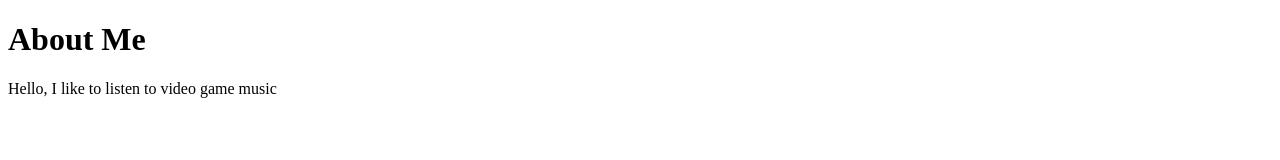
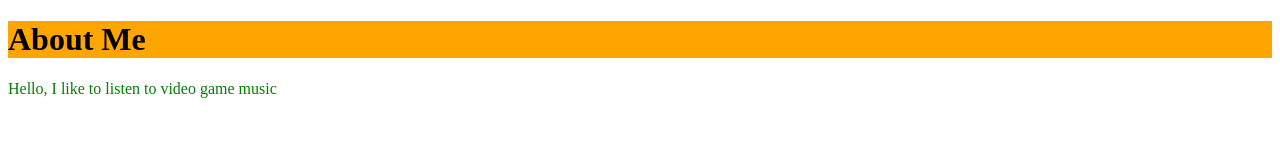
Before and after one commit to joshuahng17/JHongDemo.github.io, a plain HTML site: page index.html in a window 1280 px wide. Drawn offline with Linux system fonts and the light colour scheme.

Commit message:
Update index.html

```diff
--- a/index.html
+++ b/index.html
@@ -2,12 +2,17 @@
 <html>
   <head>
     <meta charset="utf-8">
+    <style>
+      h1{
+        background-color: orange;
+      }
+    </style>
     <title>About Me</title>
   </head>
   <body>
 
     <h1>About Me</h1>
-    <p>Hello, I like to listen to video game music</p>
+    <p style = "color: green;">Hello, I like to listen to video game music</p>
 
   </body>
 </html>
```
